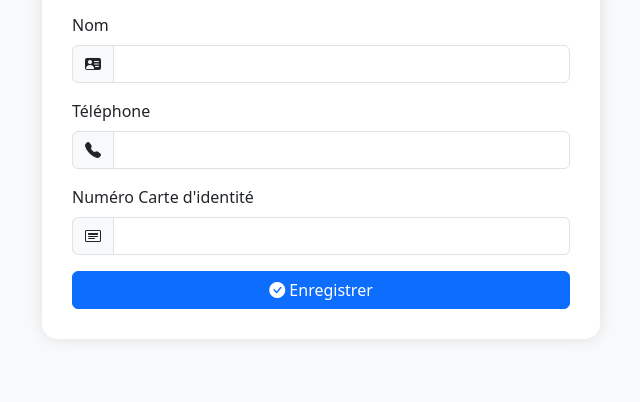
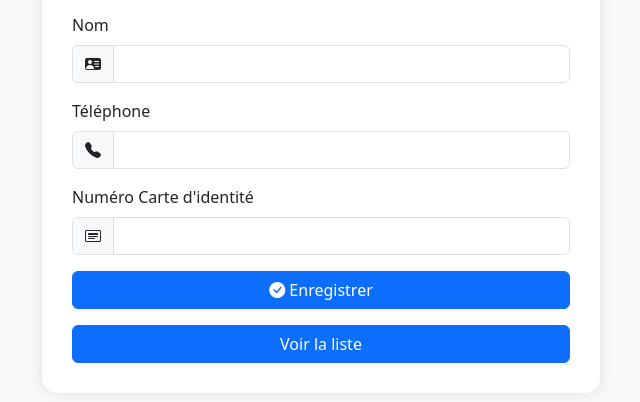
Before and after one commit to coly826/soulaye_faye, a plain HTML site: page index.html in a window 1280 px wide. Shown: the part 252-654 px from the top of the page, without its empty margins (319-959 px from the left). Drawn offline with nearby package versions, Linux system fonts and the light colour scheme.

Commit message:
first commit

```diff
--- a/index.html
+++ b/index.html
@@ -74,6 +74,7 @@
           <button type="submit" class="btn btn-primary">
             <i class="bi bi-check-circle-fill"></i> Enregistrer
           </button>
+          <a class="btn btn-primary mt-3" href="liste.html">Voir la liste</a>
         </div>
       </form>
     </div>
```
